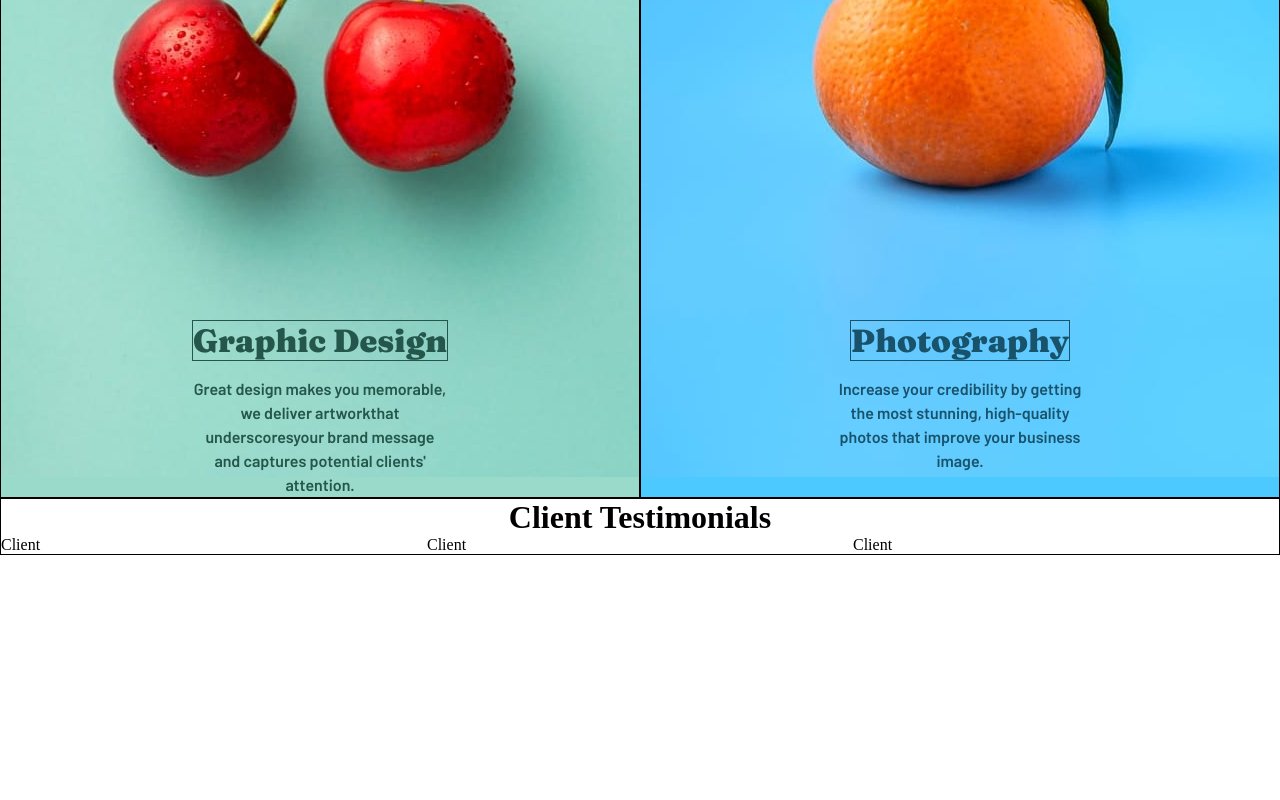
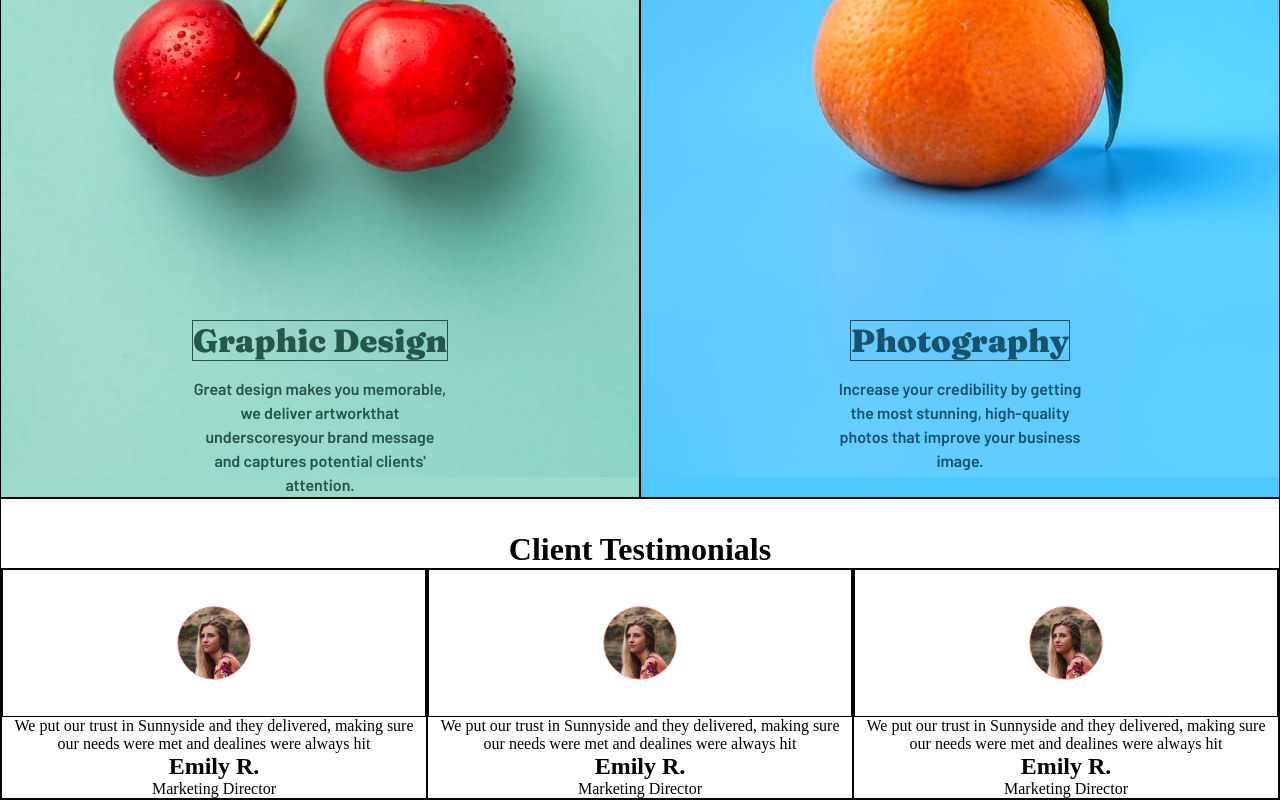
Before and after one commit to Nhoj-Plummer/sunnyside-agency-landing-page, a React (Create React App) app: page / in a window 1280 px wide. Shown: the part 2099-2899 px from the top of the page. Before the commit the page ends 2654 px from the top, so only its background shows below. Built offline with nearby package versions, Linux system fonts and the light colour scheme.

Commit message:
making progress

```diff
--- a/src/components/Client/Client.css
+++ b/src/components/Client/Client.css
@@ -1,3 +1,17 @@
 .client-container {
   flex: 1;
+  text-align: center;
+  border: 1px solid;
 }
+
+.client-container_image {
+  border: 1px solid;
+}
+
+.client-container_image img {
+  display: block;
+  border-radius: 50%;
+  margin: auto;
+  transform: scale(0.5);
+  border: 1px solid red;
+}
--- a/src/components/Client/Client.js
+++ b/src/components/Client/Client.js
@@ -1,8 +1,20 @@
 import React from "react"
 import "./Client.css"
+import {GlobalEmily} from "../../assets/assetsglobal"
 
 const Client = () => {
-  return <div className="client-container">Client</div>
+  return (
+    <div className="client-container">
+      <div className="client-container_image">
+        <img src={GlobalEmily} alt="img" />
+      </div>
+      <p>We put our trust in Sunnyside and they delivered, making sure our needs were met and dealines were always hit</p>
+      <h2>Emily R.</h2>
+      <span>
+        <p>Marketing Director</p>
+      </span>
+    </div>
+  )
 }
 
 export default Client
--- a/src/containers/Reviews/Reviews.css
+++ b/src/containers/Reviews/Reviews.css
@@ -6,6 +6,7 @@
 
 .reviews-container h1 {
   text-align: center;
+  margin-top: 2rem;
   width: 100%;
 }
 
```
